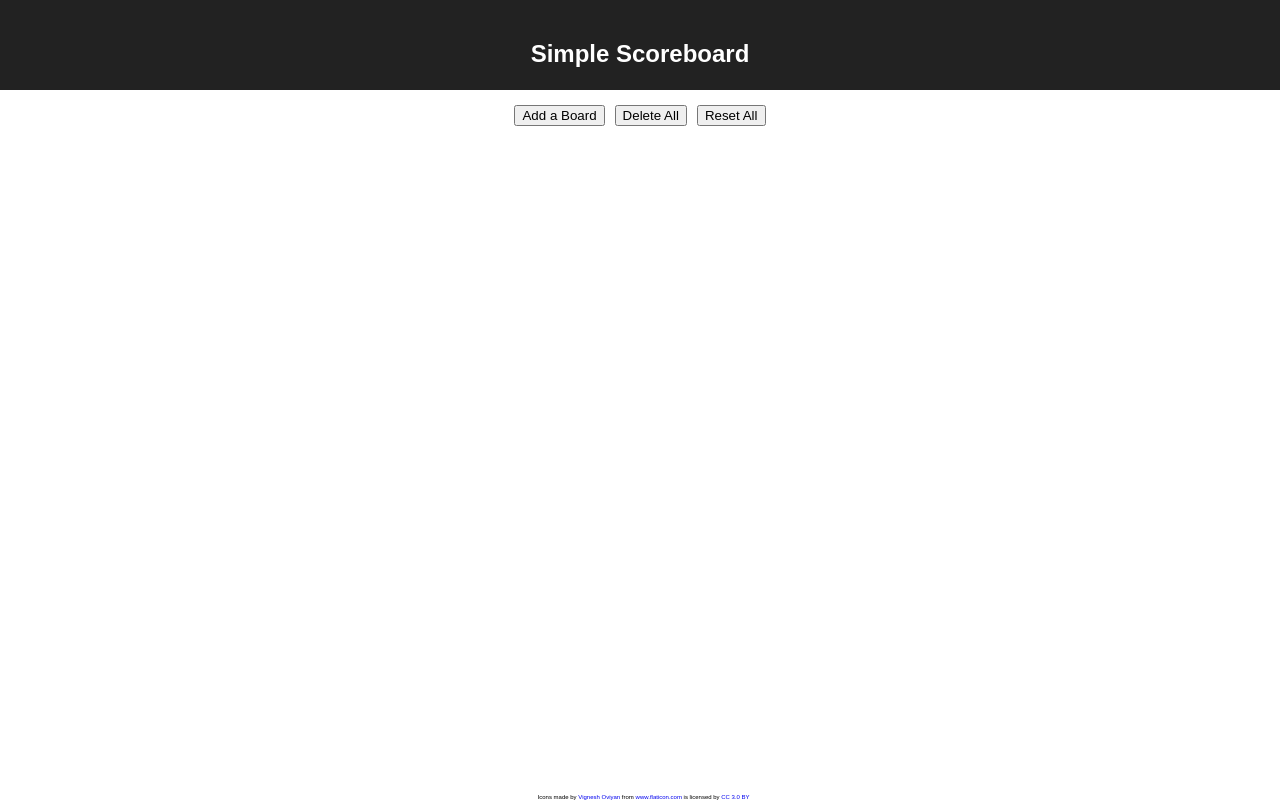
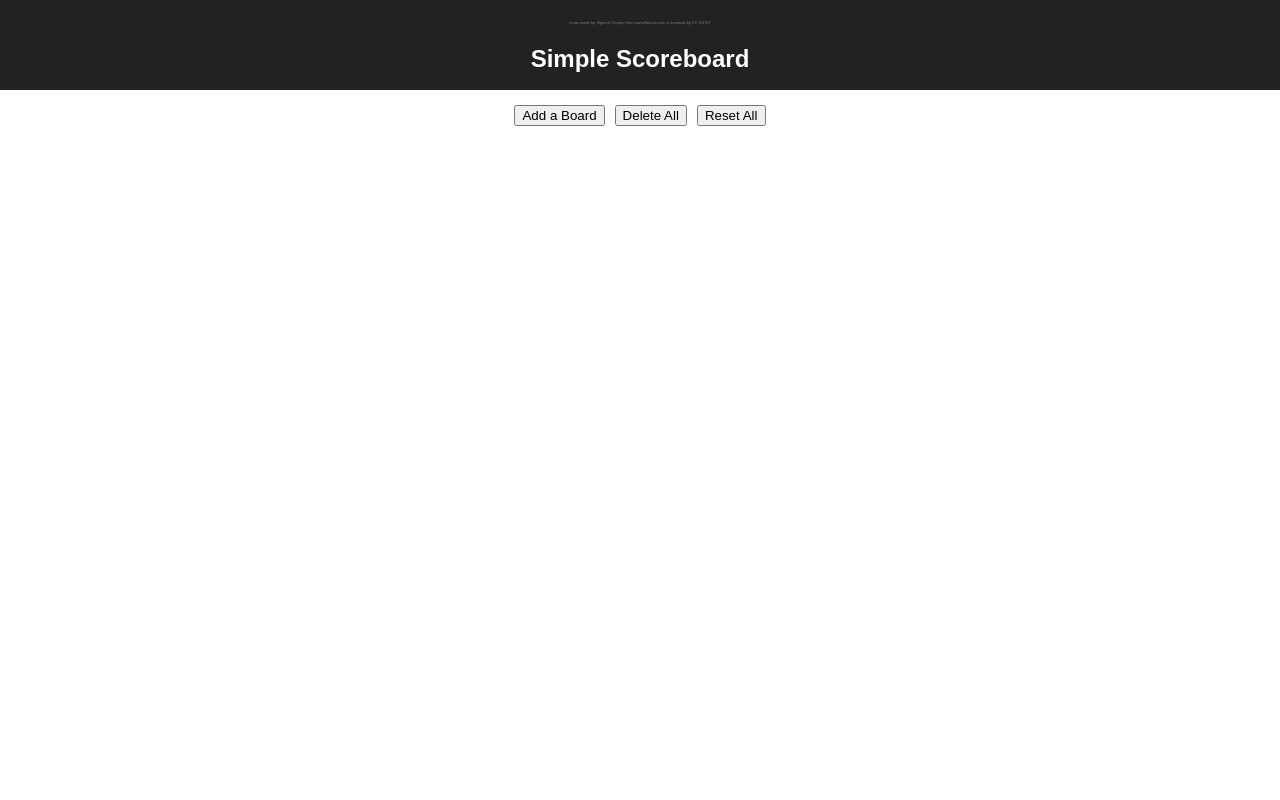
Before and after one commit to jakefishbain/simple_scoreboard, a React (Create React App) app: page / in a window 1280 px wide. Built offline with nearby package versions, Linux system fonts and the light colour scheme.

Commit message:
Move credits

```diff
--- a/src/App.css
+++ b/src/App.css
@@ -53,19 +53,12 @@ input {
 
 .icon {
   font-size: 20px;
-  border:none;
+  border: none;
   background: none;
 }
 
 .scoreSubmit {
   visibility: hidden;
-}
-
-.credits {
-  font-size: 6px;
-  position: absolute;
-  bottom: 0px;
-  left: 42%;
 }
 
 .resetBtn {
@@ -76,6 +69,16 @@ input {
   display: none;
 }
 
+.credits {
+  color: grey;
+  font-size: 4px;
+}
+
+.credits a {
+  color: grey;
+  text-decoration: none;
+}
+
 @media only screen and (max-width: 768px) {
     /* For mobile phones: */
     .scoreContainer{
--- a/src/App.js
+++ b/src/App.js
@@ -133,6 +133,7 @@ class App extends Component {
       <div className="App">
 
         <div className="AppHeader">
+          <div className='credits'>Icons made by <a href="http://www.flaticon.com/authors/vignesh-oviyan" title="Vignesh Oviyan">Vignesh Oviyan</a> from <a href="http://www.flaticon.com" title="Flaticon">www.flaticon.com</a> is licensed by <a href="http://creativecommons.org/licenses/by/3.0/" title="Creative Commons BY 3.0" target="_blank">CC 3.0 BY</a></div>
           <h2>Simple Scoreboard</h2>
         </div>
           <button className='addBoardBtn' onClick={this.handleAddBoard.bind(this)}>Add a Board</button>
@@ -157,7 +158,6 @@ class App extends Component {
               ))
             }
             </div>
-      <div className='credits'>Icons made by <a href="http://www.flaticon.com/authors/vignesh-oviyan" title="Vignesh Oviyan">Vignesh Oviyan</a> from <a href="http://www.flaticon.com" title="Flaticon">www.flaticon.com</a> is licensed by <a href="http://creativecommons.org/licenses/by/3.0/" title="Creative Commons BY 3.0" target="_blank">CC 3.0 BY</a></div>
       </div>
     );
   }
```
